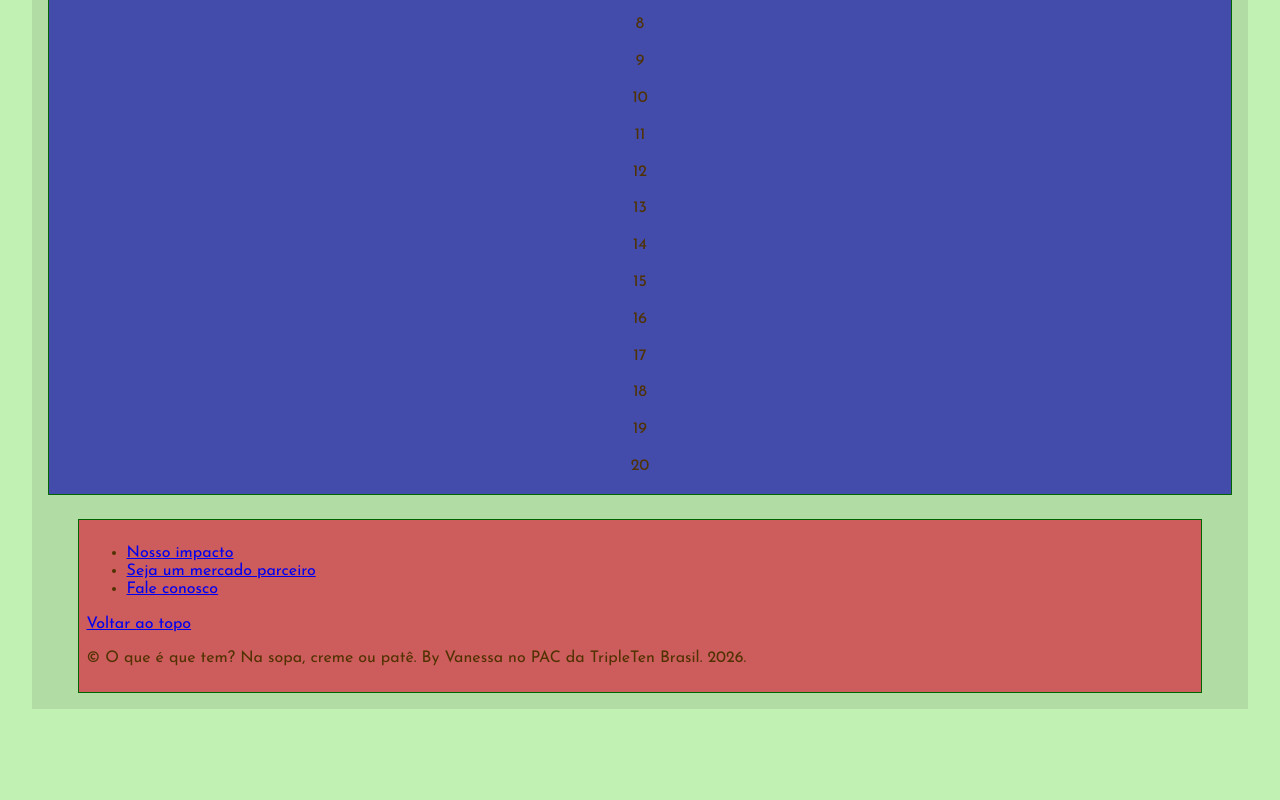
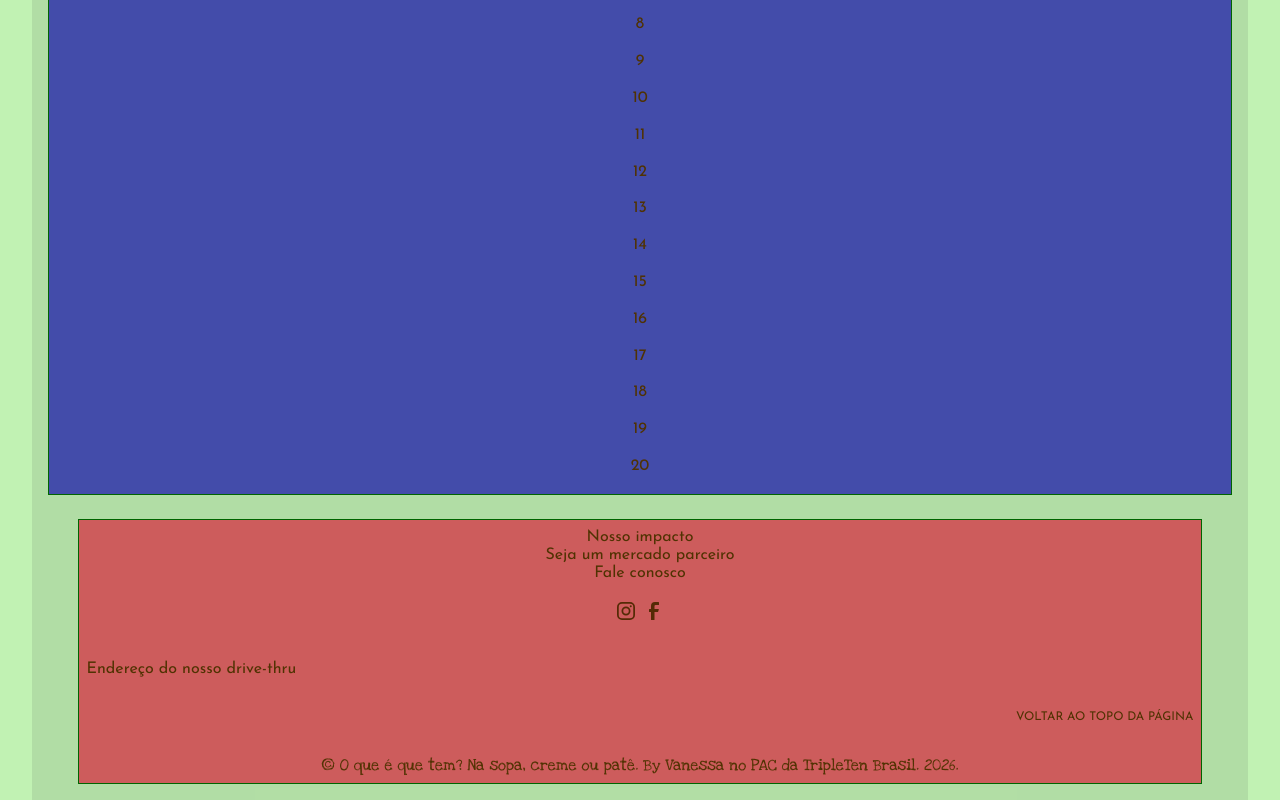
Before and after one commit to VanessaYuriAB/o-que-e-que-tem-frontend, a React (Vite) app: page / in a window 1280 px wide. Shown: the part 483-1283 px from the top of the page. Before the commit the page ends 1192 px from the top, so only its background shows below. Built offline with nearby package versions, Linux system fonts and the light colour scheme.

Commit message:
feat(Footer): define component
- Enhance layout and add social media links
- Improve styling for better alignment and spacing
- Add footer links to navigation constants
- Implement scroll to the top of the page

```diff
--- a/index.html
+++ b/index.html
@@ -27,7 +27,7 @@
     />
     <title>O que é que tem? - Na sopa, creme ou patê | Cozinha sustentável</title>
   </head>
-  <body>
+  <body id="top">
     <div id="root"></div>
     <script type="module" src="/src/main.jsx"></script>
   </body>
--- a/src/shared/components/layout/footer/Footer.css
+++ b/src/shared/components/layout/footer/Footer.css
@@ -8,14 +8,91 @@
 .footer {
   display: flex;
   flex-direction: column;
+  align-items: center;
   flex-wrap: nowrap;
   padding: 0.5rem;
+  row-gap: 2rem;
 
   background-color: indianred;
   border: 1px solid darkgreen;
+
+  text-align: center;
+}
+
+.footer__main-box {
+  display: flex;
+  flex-direction: column;
+  align-items: center;
+  row-gap: 1rem;
+}
+
+.footer__links {
+}
+
+.footer__list {
+}
+
+.footer__item {
+}
+
+.footer__link {
+}
+
+.footer__link_active {
+  font-weight: 700;
+}
+
+.footer__social {
+}
+
+.footer__social-list {
+  display: flex;
+  column-gap: 0.25rem;
+}
+
+.footer__social-item {
+}
+
+.footer__social-link {
+}
+
+.footer__social-icon {
+}
+
+.footer__address {
+  margin: 0;
+}
+
+.footer__link-up {
+  text-decoration: none;
+  color: inherit;
+  font-size: 0.75rem;
+}
+
+.footer__link-up:hover {
+  opacity: 0.6;
+}
+
+.footer__link-up:active {
+  opacity: 0.8;
+}
+
+.footer__copyright {
+  align-self: center;
+  text-align: center;
+  margin: 0;
+
+  font-family: 'Love Ya Like A Sister';
 }
 
 /* Tablet e acima */
 
 @media (min-width: 768px) {
+  .footer__address {
+    align-self: flex-start;
+  }
+
+  .footer__link-up {
+    align-self: flex-end;
+  }
 }
--- a/src/shared/components/layout/footer/Footer.jsx
+++ b/src/shared/components/layout/footer/Footer.jsx
@@ -1,30 +1,58 @@
 import { Link, NavLink } from 'react-router-dom';
+
+import imgInstagram from '../../../../assets/icons/instagram.svg';
+import imgFacebook from '../../../../assets/icons/facebook.svg';
+import { footerLinks } from '../../../constants/navigation.js';
 
 import './Footer.css';
 
 function Footer() {
+  const customClassName = ({ isActive }) =>
+    `footer__link nav__link ${isActive ? 'footer__link_active' : ''}`;
+
   return (
     <footer className="footer page__footer">
-      <nav className="footer__links">
-        <ul className="footer__list">
-          <li className="footer__item">
-            <NavLink className="footer__link" to="/our-impact">
-              Nosso impacto
+      <div className="footer__main-box">
+        <nav className="footer__links" aria-label="Menu secundário">
+          <ul className="footer__list nav__list">
+            {footerLinks.map((link) => (
+              <li key={link.to} className={link.class}>
+                <NavLink className={customClassName} to={link.to}>
+                  {link.label}
                 </NavLink>
               </li>
-          <li className="footer__item">
-            <NavLink className="footer__link" to="/to-be-a-partner-market">
-              Seja um mercado parceiro
-            </NavLink>
+            ))}
+          </ul>
+        </nav>
+        <nav className="footer__social" aria-label="Redes sociais">
+          <ul className="footer__social-list nav__list">
+            <li className="footer__social-item">
+              <a
+                className="footer__social-link nav__link"
+                href="https://instagram.com"
+                target="_blank"
+                rel="noopener noreferrer"
+              >
+                <img className="footer__social-icon" src={imgInstagram} alt="Instagram" />
+              </a>
             </li>
-          <li className="footer__item">
-            <NavLink className="footer__link" to="/talk-to-us">
-              Fale conosco
-            </NavLink>
+            <li className="footer__social-item">
+              <a
+                className="footer__social-link nav__link"
+                href="https://facebook.com"
+                target="_blank"
+                rel="noopener noreferrer"
+              >
+                <img className="footer__social-icon" src={imgFacebook} alt="Facebook" />
+              </a>
             </li>
           </ul>
         </nav>
-      <Link className="footer__up">Voltar ao topo</Link>
+      </div>
+      <p className="footer__address">Endereço do nosso drive-thru</p>
+      <a className="footer__link-up" href="#top">
+        VOLTAR AO TOPO DA PÁGINA
+      </a>
       <p className="footer__copyright">
         &copy; O que é que tem? Na sopa, creme ou patê. By Vanessa no PAC da TripleTen Brasil. 2026.
       </p>
--- a/src/shared/constants/navigation.js
+++ b/src/shared/constants/navigation.js
@@ -57,3 +57,11 @@ export const navbarLinks = [
     imgSrc: imgCart,
   },
 ];
+
+/* Footer */
+
+export const footerLinks = [
+  { to: '/our-impact', class: 'footer__item', label: 'Nosso impacto' },
+  { to: '/to-be-a-partner-market', class: 'footer__item', label: 'Seja um mercado parceiro' },
+  { to: '/talk-to-us', class: 'footer__item', label: 'Fale conosco' },
+];
--- a/src/styles/base.css
+++ b/src/styles/base.css
@@ -3,6 +3,7 @@
 html {
   box-sizing: border-box;
   font-size: 100%;
+  scroll-behavior: smooth;
 }
 
 *,
```
Lines whose indentation alone changed are shown as unchanged.
